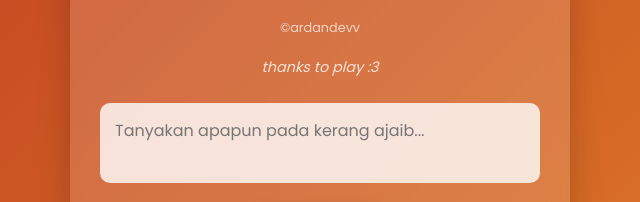
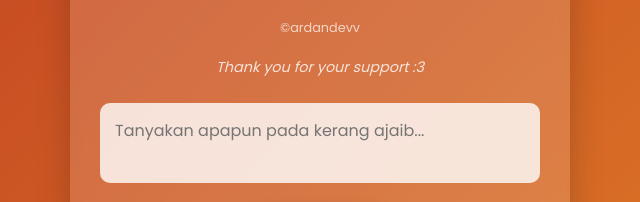
Before and after one commit to ArdXyz-hub/flybird, a plain HTML site: page index.html in a window 1280 px wide. Shown: the part 335-537 px from the top of the page, 320-960 px from the left. Drawn offline with Linux system fonts and the light colour scheme.

Commit message:
Update index.html

```diff
--- a/index.html
+++ b/index.html
@@ -3,7 +3,7 @@
 <head>
     <meta charset="UTF-8">
     <meta name="viewport" content="width=device-width, initial-scale=1.0">
-    <title>Kerang Ajaib</title>
+    <title>Kerang Ajaib Online</title>
     <style>
         @import url('https://fonts.googleapis.com/css2?family=Poppins:wght@400;600;700&display=swap');
 
@@ -239,7 +239,7 @@
         <h1>KERANG AJAIB</h1>
         <div class="shell"></div>
         <div class="copyright">©ardandevv</div>
-        <div class="thanks">thanks to play :3</div>
+        <div class="thanks">Thank you for your support :3</div>
 
         <div class="question-box">
             <textarea id="question" placeholder="Tanyakan apapun pada kerang ajaib..."></textarea>
```
